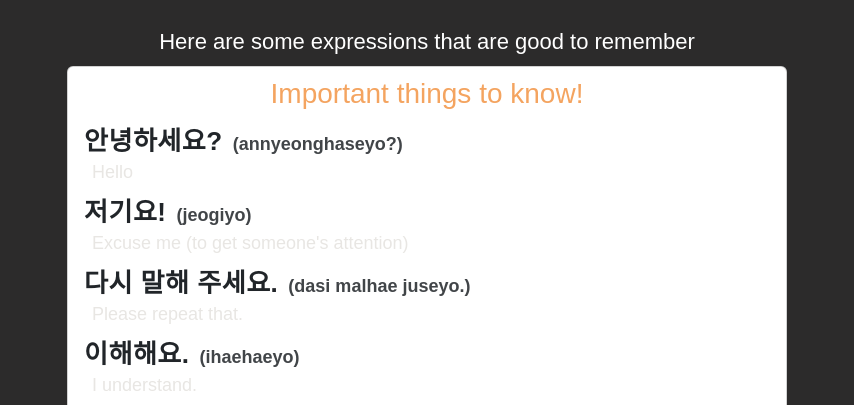
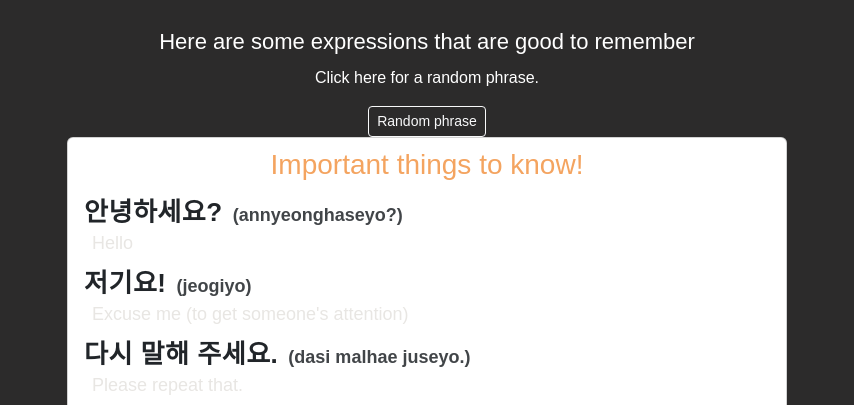
Before and after one commit to Trintellix/Trintellix.github.io, a plain HTML site: page language.html in a window 1280 px wide. Shown: the part 356-761 px from the top of the page, without its empty margins (213-1067 px from the left). Drawn offline with nearby package versions, Linux system fonts and the light colour scheme.

Commit message:
Update language.html

```diff
--- a/language.html
+++ b/language.html
@@ -27,6 +27,10 @@
 
     <section class="grid" aria-labelledby="phrases-head">
       <h2 id="phrases-head">Here are some expressions that are good to remember</h2>
+      <p id="randomPhrase" class="mt-2">Click here for a random phrase.</p>
+      <button id="phraseBtn" class="btn btn-sm btn-outline-light" type="button">
+        Random phrase
+      </button>
       <article class="card" aria-labelledby="important-head">
         <h3 id="important-head">Important things to know!</h3>
 
```
